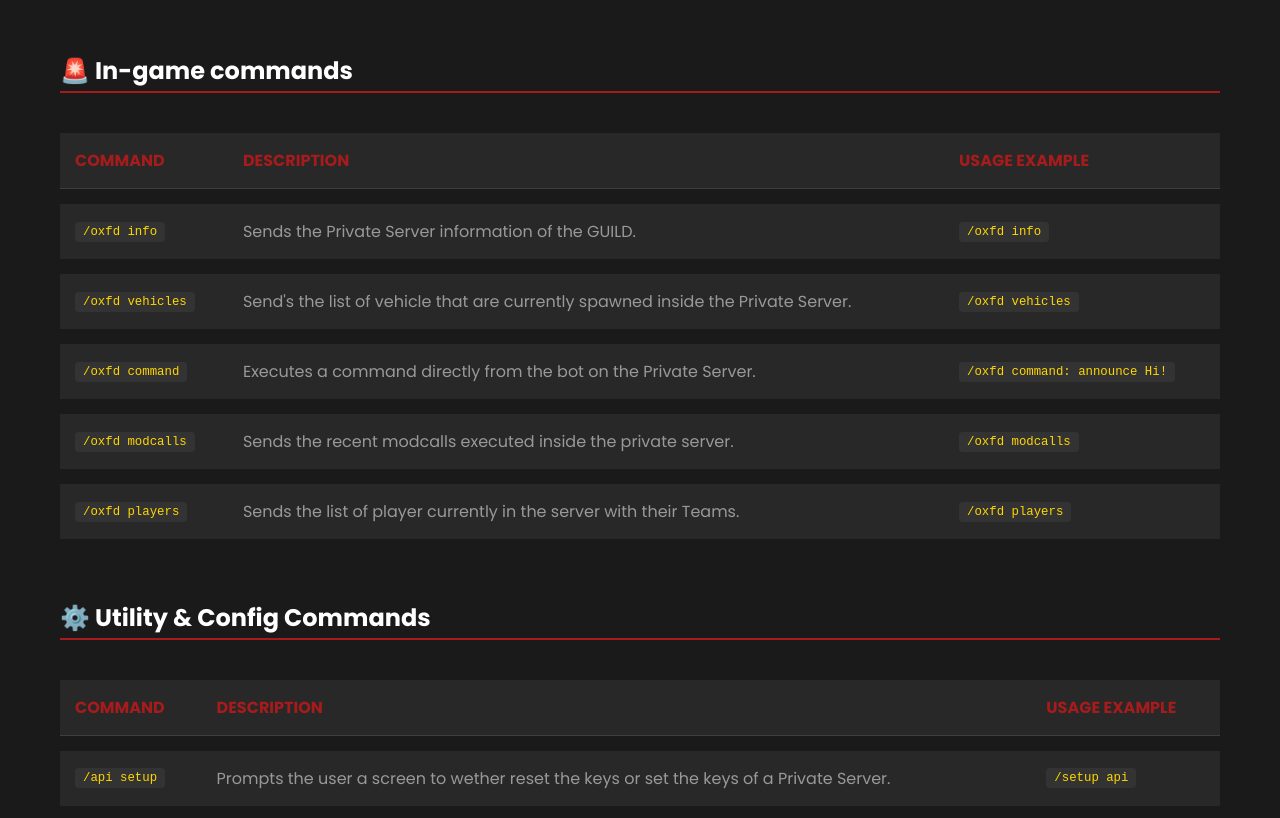
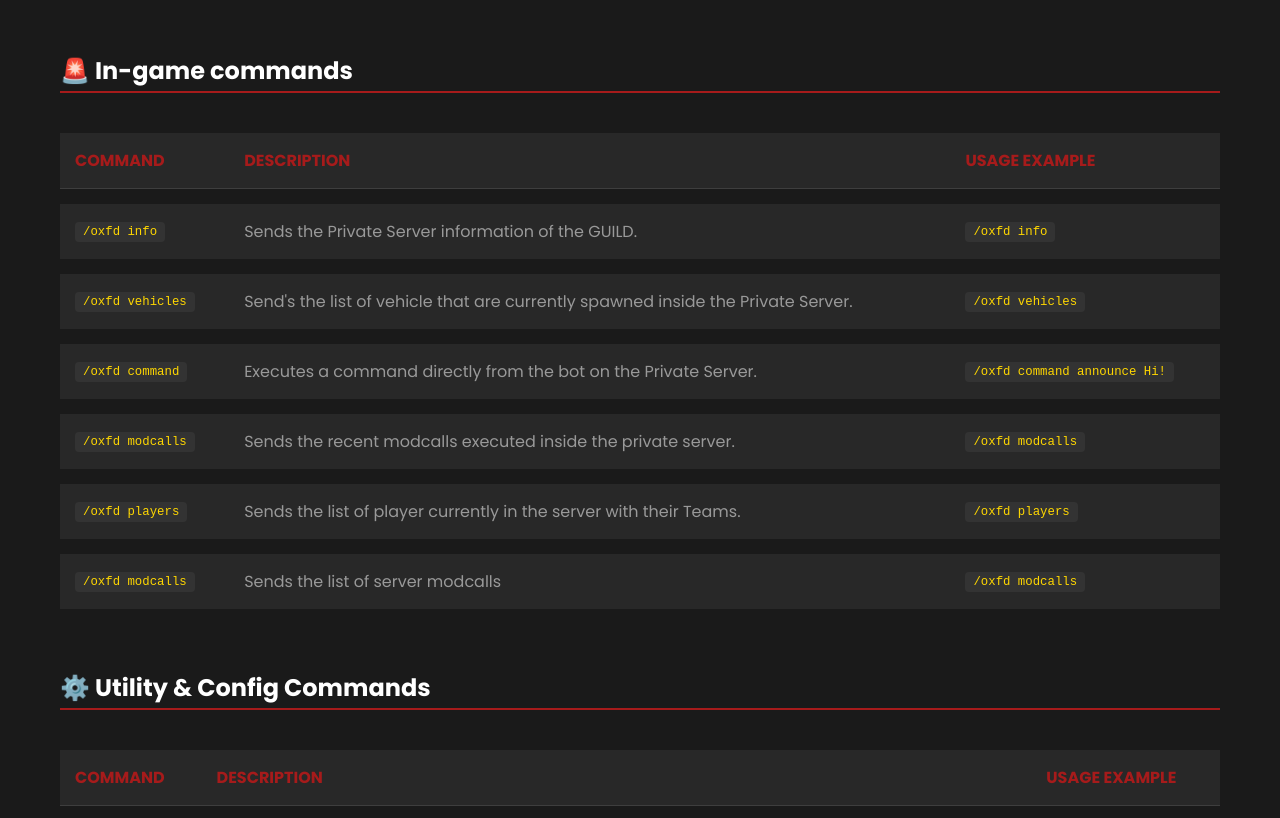
Before and after one commit to MrAviator3280/vertexweb, a plain HTML site: page command-reference/index.html in a window 1280 px wide. Shown: the part 259-1077 px from the top of the page. Drawn offline with Linux system fonts and the light colour scheme.

Commit message:
Update index.html
added /oxfd modcalls

```diff
--- a/command-reference/index.html
+++ b/command-reference/index.html
@@ -285,7 +285,7 @@
                         <tr>
                             <td data-label="Command"><span class="command-syntax">/oxfd command</span></td>
                             <td data-label="Description" class="command-description">Executes a command directly from the bot on the Private Server.</td>
-                            <td data-label="Usage Example"><span class="command-syntax">/oxfd command: announce Hi!</span></td>
+                            <td data-label="Usage Example"><span class="command-syntax">/oxfd command announce Hi!</span></td>
                         </tr>
 <tr>
                             <td data-label="Command"><span class="command-syntax">/oxfd modcalls</span></td>
@@ -297,6 +297,12 @@
                             <td data-label="Command"><span class="command-syntax">/oxfd players</span></td>
                             <td data-label="Description" class="command-description">Sends the list of player currently in the server with their Teams.</td>
                             <td data-label="Usage Example"><span class="command-syntax">/oxfd players</span></td>
+                        </tr>
+
+                        <tr>
+                            <td data-label="Command"><span class="command-syntax">/oxfd modcalls</span></td>
+                            <td data-label="Description" class="command-description">Sends the list of server modcalls</td>
+                            <td data-label="Usage Example"><span class="command-syntax">/oxfd modcalls</span></td>
                         </tr>
                     </tbody>
                 </table>
```
